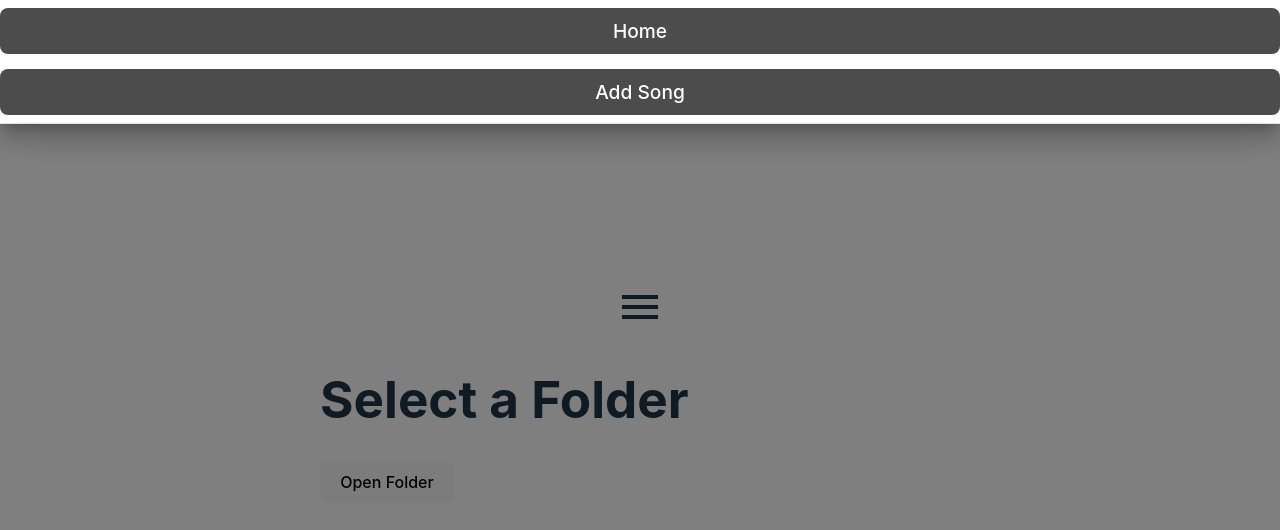
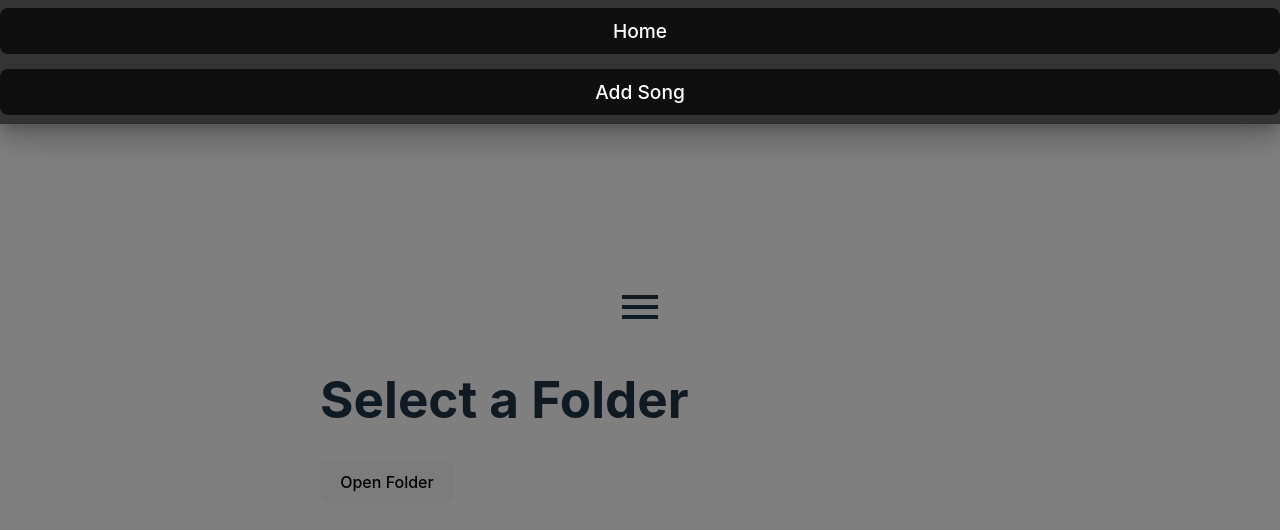
Before and after one commit to Mishkile/FestivalTycoonSongsManager, a React (Vite) app in the folder Client/: page /#/first in a window 1280 px wide. Both pictures are taken after a click on the icon 640 px from the left and 307 px from the top of the page. Shown: the top 530 px of the page. Built offline with nearby package versions, Linux system fonts and the light colour scheme.

Commit message:
UI improvments

```diff
--- a/Client/public/Drawer.css
+++ b/Client/public/Drawer.css
@@ -12,13 +12,18 @@
     display: block;
     font-size: 1.2em;
     font-weight: 500;
-    transition: 0.3s;
+    transition: 350ms;
     background-color: rgba(0,0,0,0.7);
+    margin: auto;
+    width: 100%
 
 }
 
 .drawer-item:hover {
-   background-color: rgba(0, 0, 0, 0.751);
+   background-color: #63356b;
    font-size: 1.4em;
+   width: 50%;
+   border-radius: 50px;
+   border: 1px solid #353935;
 
 }
--- a/Client/src/Components/Drawer.tsx
+++ b/Client/src/Components/Drawer.tsx
@@ -52,7 +52,7 @@ export default function Drawer() {
 
   const list = (anchor: string) => (
     <Box
-      sx={{ width: "100%" }}
+      sx={{ width: "100%", backgroundColor: "#343434" }}
       role="presentation"
       onClick={toggleDrawer(anchor, false)}
       onKeyDown={toggleDrawer(anchor, false)}
@@ -62,7 +62,7 @@ export default function Drawer() {
         {['Home', "Add Song"].map((text, index) => (
           <ListItem key={text} disablePadding >
 
-            <button className={'drawer-item'} style={{ width: "100%"}} onClick={() => handleDrawerPick(text)}>{text}</button>
+            <button className={'drawer-item'}  onClick={() => handleDrawerPick(text)}>{text}</button>
 
           </ListItem>
         ))}
```
